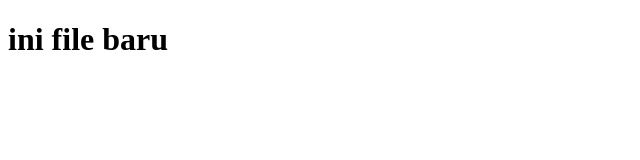
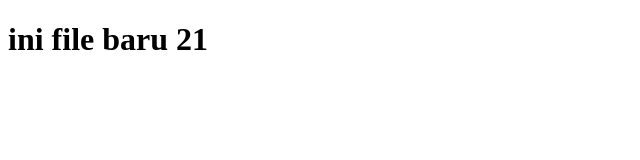
Before and after one commit to adityacele2/latihangit2, a plain HTML site: page index.html in a window 1280 px wide. Shown: the full height of the page, 0-640 px from the left. Drawn offline with Linux system fonts and the light colour scheme.

Commit message:
Update index.html

```diff
--- a/index.html
+++ b/index.html
@@ -7,6 +7,6 @@
     <title>ini file baru</title>
 </head>
 <body>
-    <h1>ini file baru</h1>
+    <h1>ini file baru 21</h1>
 </body>
 </html>
```
